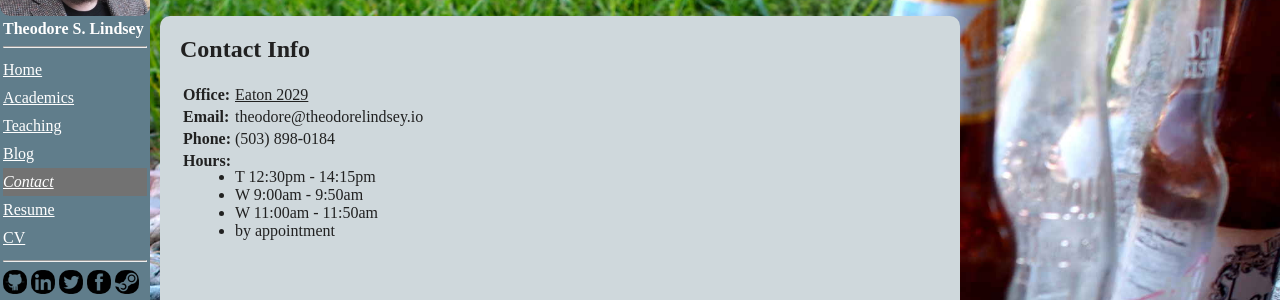
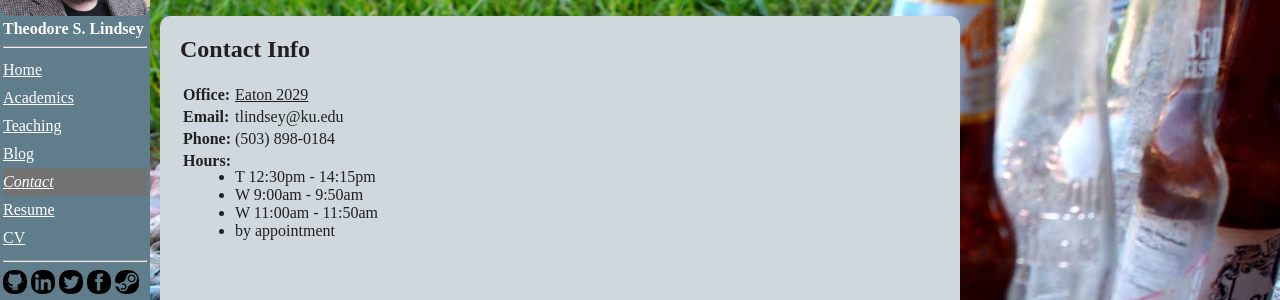
Before and after one commit to RagingRoosevelt/RagingRoosevelt.github.io, a Jekyll site: the page built from contact.html, in a window 1280 px wide. Shown: the part 134-434 px from the top of the page. Built offline with Jekyll 4.4.1, drawn with Linux system fonts in a browser that asks for light colours.

Commit message:
fixed typo

```diff
--- a/_config.yml
+++ b/_config.yml
@@ -17,7 +17,7 @@ username_facebook: theodore.lindsey
 
 # contact info
 phone: "(503) 898-0184"
-email: theodore@theodorelindsey.io
+email: tlindsey@ku.edu
 office: Eaton 2029
 hours: "<ul style=\"padding: 0px; margin: 0px; margin-top: 1em\"><li>T 12:30pm - 14:15pm</li><li>W 9:00am - 9:50am</li><li>W 11:00am - 11:50am</li><li>by appointment</li></ul>"
 
--- a/index.html
+++ b/index.html
@@ -8,7 +8,7 @@ last_modified_at: 2015-08-27
 
 <h2>Intro</h2>
 
-<p>Here you will find a summary of my interest, projects, and employment.</p>
+<p>Here you will find a summary of my interests, projects, and employment.</p>
 
 <p>In the <a href="/teaching/">teaching section</a> is an archive of courses that I have taught and,
 when I'm not using blackboard for course management, information about ongoing courses.</p>
```
